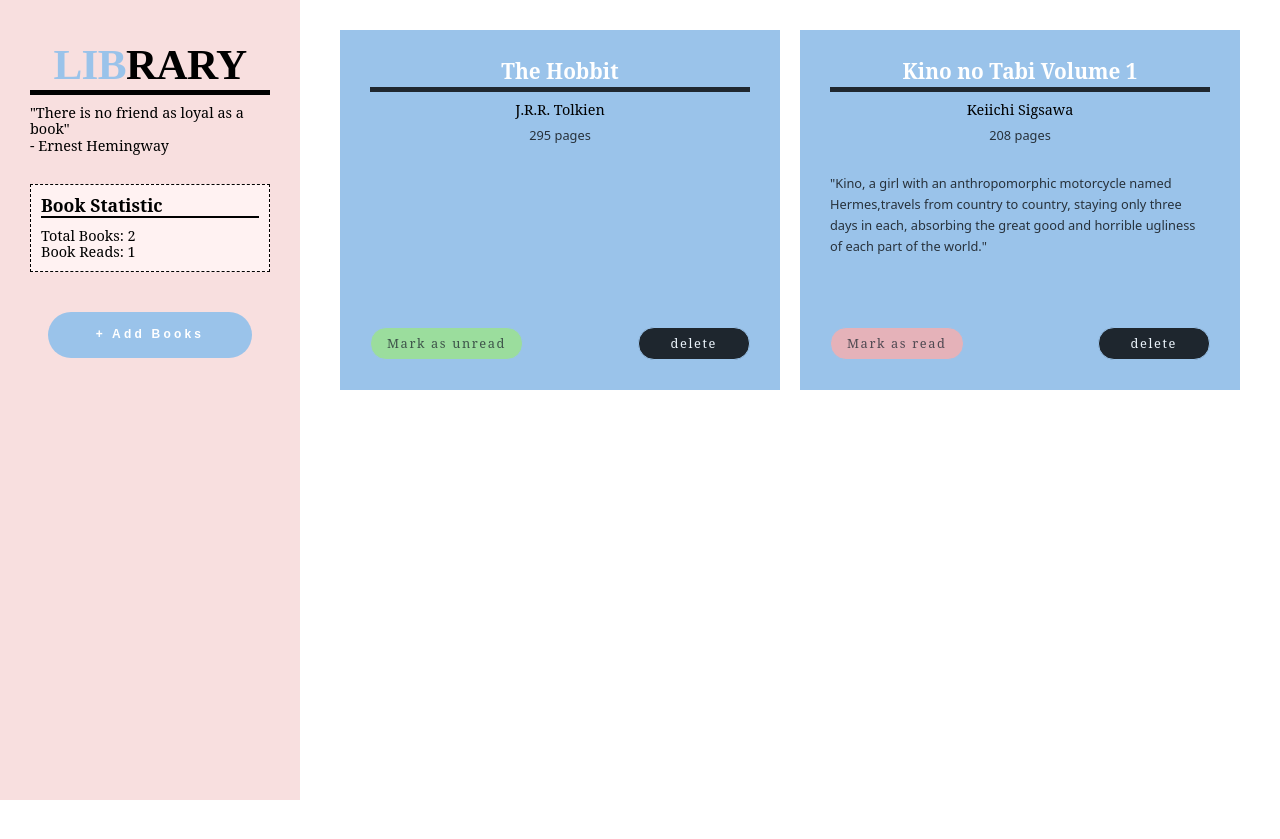
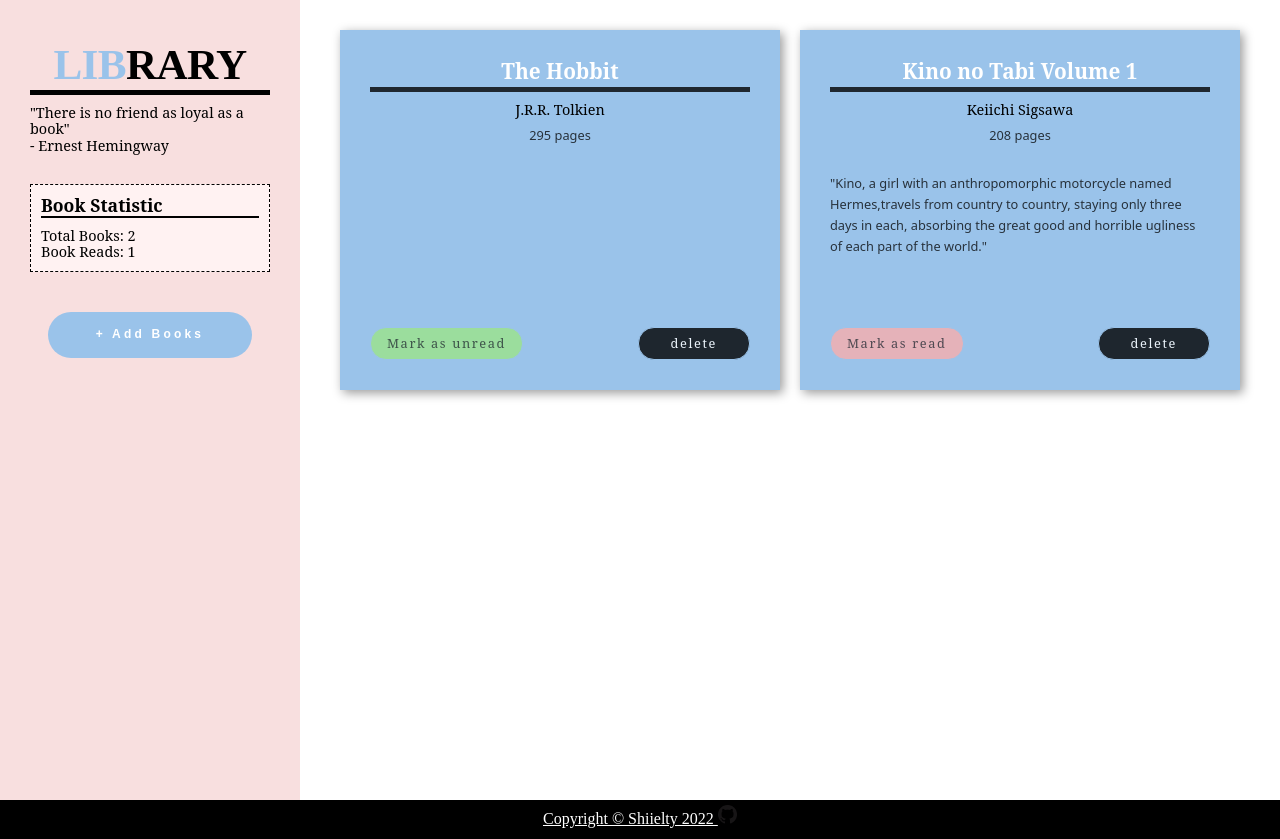
Before and after one commit to Shiielty/library, a plain HTML site: page index.html in a window 1280 px wide. Before the commit the page ends 800 px from the top, so only its background shows below. Drawn offline with Linux system fonts and the light colour scheme.

Commit message:
feat(*): create footer, add GitHub logo, change the header to a link

```diff
--- a/index.html
+++ b/index.html
@@ -12,7 +12,7 @@
   <body>
     <div class="wrapper">
       <div class="sidebar">
-        <div class="header"><span>LIB</span>RARY</div>
+        <div class="header"><a href="https://shiielty.github.io/library/"><span>LIB</span>RARY</a></div>
         <div class="sidebar-content">
           <p>"There is no friend as loyal as a book"</p>
           <p>- Ernest Hemingway</p>
@@ -71,6 +71,9 @@
       </div>
       <div class="main-content"></div>
     </div>
+    <div class="footer">
+      <a href="https://github.com/Shiielty/">Copyright © Shiielty 2022 <img src="./public/images/GitHub-Mark-32px.png" alt="github"></a>
+    </div>
 
     <script src="./script.js"></script>
   </body>
--- a/style.css
+++ b/style.css
@@ -35,7 +35,12 @@ font-family: 'Playfair Display', serif; */
   border-bottom: #000000 solid 5px;
 }
 
-.header > span {
+.header a {
+  text-decoration: none;
+  color: black;
+}
+
+.header a > span {
   color: var(--blue);
 }
 
@@ -103,6 +108,7 @@ font-family: 'Playfair Display', serif; */
   height: 300px;
   padding: 30px;
   display: grid;
+  box-shadow: 3px 3px 10px rgba(0, 0, 0, 0.4);
 }
 
 .book-title {
@@ -291,3 +297,27 @@ button {
 .invalid {
   border: red solid 1px;
 }
+
+.footer {
+  width: 100%;
+  display: flex;
+  justify-content: center;
+  align-content: center;
+  background-color: #000000;
+  padding: 5px 0 10px 0;
+}
+
+.footer a {
+  color: white;
+  align-self: center;
+}
+
+.footer img {
+  height: 1.2rem;
+  width: auto;
+}
+
+.footer img:hover {
+  border-radius: 50%;
+  background-color: var(--lpink);
+}
```
Also changed, not shown: public/images/GitHub-Mark-32px.png (added).
